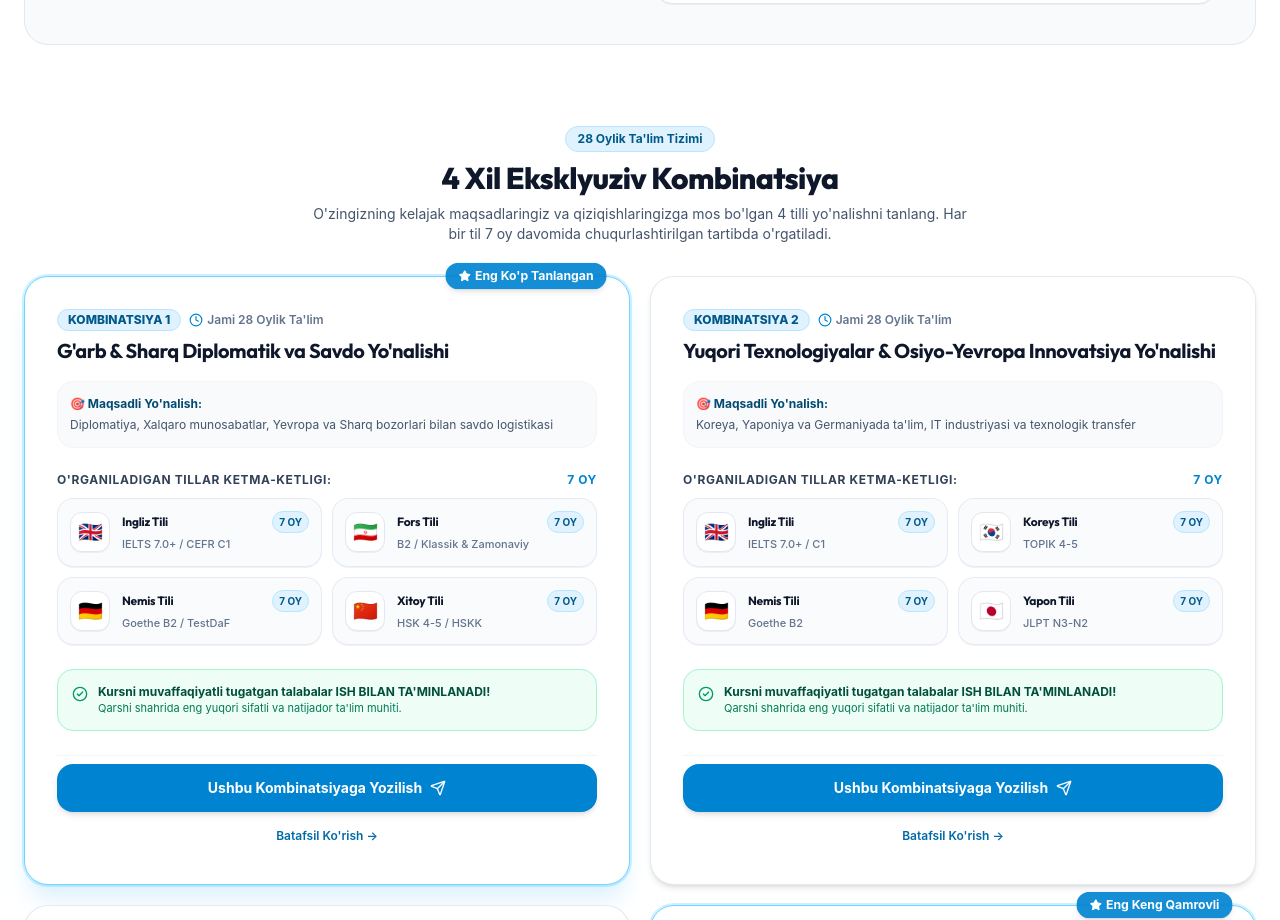
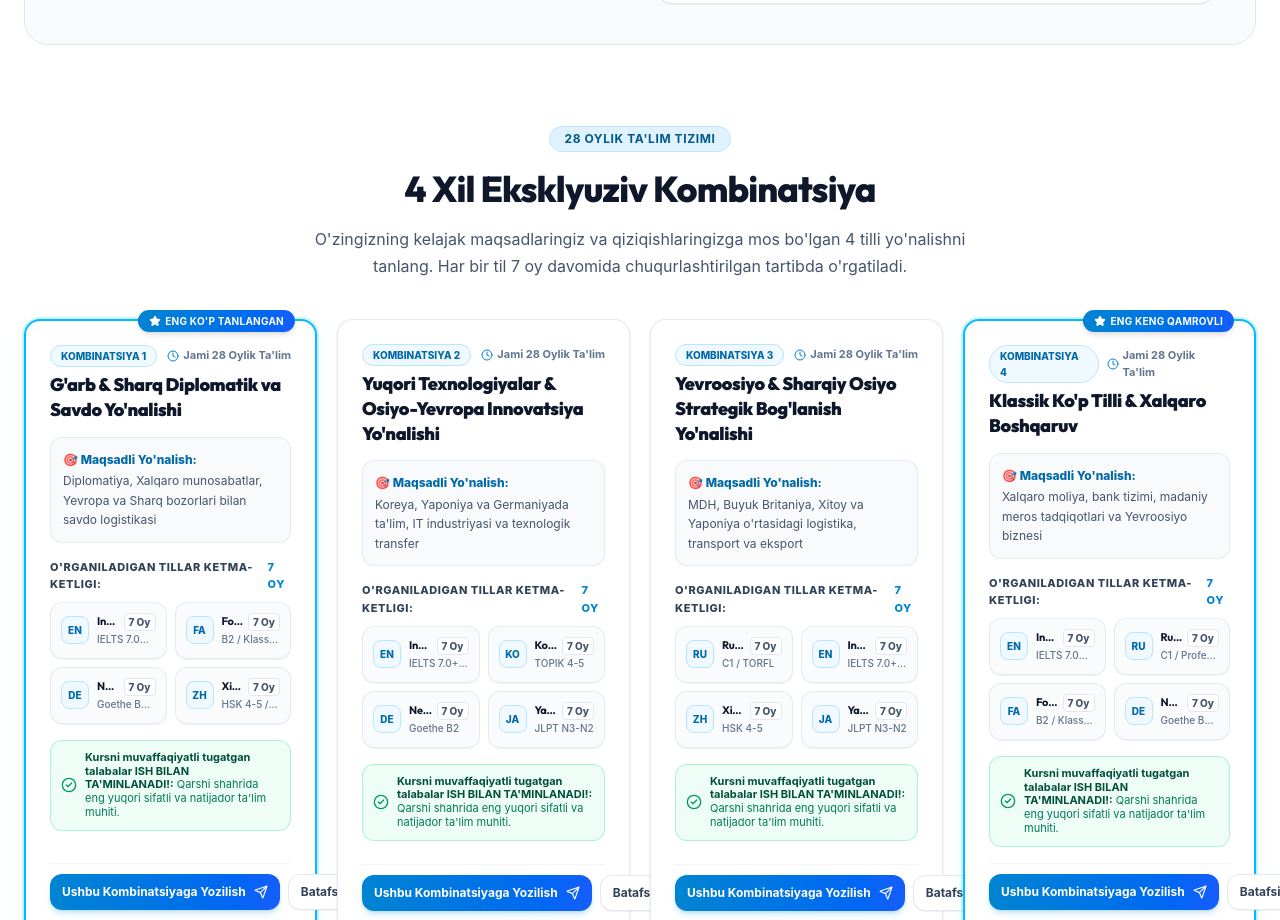
Before and after one commit to humoyun1773/at-termiziy, a React (Vite) app: page / in a window 1280 px wide. Shown: the part 1880-2800 px from the top of the page. Built offline with nearby package versions, Linux system fonts and the light colour scheme; a web font is replaced by a local one.

Commit message:
style: optimize combinations cards grid, make cards compact with clean Google Sans font sizes

```diff
--- a/src/components/common/CombinationCard.tsx
+++ b/src/components/common/CombinationCard.tsx
@@ -15,25 +15,39 @@ interface Props {
 
 export const CombinationCard: React.FC<Props> = ({ combination }) => {
   const { t, language } = useLanguage();
-  const monthSuffix = language === 'ru' ? 'МЕС' : language === 'en' ? 'MON' : 'OY';
+  const monthSuffix = language === 'ru' ? 'Oy' : language === 'en' ? 'Mon' : 'Oy';
+
+  // Clean 2-letter code mapping
+  const getLanguageCode = (nameKey: string, flag: string) => {
+    if (nameKey.toLowerCase().includes('ingliz') || flag === '🇬🇧') return 'EN';
+    if (nameKey.toLowerCase().includes('nemis') || flag === '🇩🇪') return 'DE';
+    if (nameKey.toLowerCase().includes('xitoy') || flag === '🇨🇳') return 'ZH';
+    if (nameKey.toLowerCase().includes('koreys') || flag === '🇰🇷') return 'KO';
+    if (nameKey.toLowerCase().includes('yapon') || flag === '🇯🇵') return 'JA';
+    if (nameKey.toLowerCase().includes('rus') || flag === '🇷🇺') return 'RU';
+    if (nameKey.toLowerCase().includes('arab') || flag === '🇸🇦') return 'AR';
+    if (nameKey.toLowerCase().includes('fors') || flag === '🇮🇷') return 'FA';
+    return 'TL';
+  };
 
   return (
     <motion.div
-      initial={{ opacity: 0, y: 25 }}
+      initial={{ opacity: 0, y: 20 }}
       whileInView={{ opacity: 1, y: 0 }}
       viewport={{ once: true }}
-      transition={{ duration: 0.45 }}
-      whileHover={{ y: -5, transition: { duration: 0.2 } }}
+      transition={{ duration: 0.4 }}
+      whileHover={{ y: -4, transition: { duration: 0.2 } }}
+      className="h-full"
     >
-      <Card className={`relative rounded-3xl p-6 lg:p-8 flex flex-col justify-between h-full transition-all ${
+      <Card className={`relative rounded-2xl p-5 sm:p-6 flex flex-col justify-between h-full transition-all duration-200 ${
         combination.isPopular
-          ? 'border-sky-300 dark:border-sky-700 shadow-xl shadow-sky-100 dark:shadow-none ring-2 ring-sky-400/20'
-          : 'border-slate-200/90 dark:border-slate-800 shadow-md hover:shadow-xl hover:border-sky-200'
+          ? 'border-2 border-sky-400 dark:border-sky-500/80 bg-white dark:bg-slate-900 shadow-lg shadow-sky-500/10 ring-2 ring-sky-400/20'
+          : 'border border-slate-200/90 dark:border-slate-800 bg-white dark:bg-slate-900/90 shadow-sm hover:shadow-lg hover:border-sky-300 dark:hover:border-sky-600'
       }`}>
         {/* Popular Badge */}
         {combination.isPopular && (
-          <div className="absolute -top-3.5 right-6">
-            <Badge className="bg-sky-600 text-white gap-1 px-3 py-1 shadow-md font-bold animate-pulse-subtle">
+          <div className="absolute -top-3 right-5">
+            <Badge className="bg-gradient-to-r from-sky-600 to-blue-600 text-white gap-1 px-2.5 py-0.5 shadow-md font-bold text-[10px] tracking-wide uppercase">
               <Star className="w-3 h-3 fill-current" />
               <span>{combination.badgeKey || "Tavsiya Qilinadi"}</span>
             </Badge>
@@ -42,55 +56,53 @@ export const CombinationCard: React.FC<Props> = ({ combination }) => {
 
         <div>
           {/* Header */}
-        <div className="flex items-start justify-between gap-4 mb-4">
-          <div>
-            <div className="flex items-center gap-2 mb-1.5">
-              <Badge variant="secondary" className="font-extrabold uppercase">
+          <div className="mb-3.5">
+            <div className="flex items-center justify-between gap-2 mb-1.5">
+              <span className="px-2.5 py-0.5 rounded-full text-[10px] font-extrabold uppercase bg-sky-50 dark:bg-sky-950/80 text-sky-700 dark:text-sky-300 border border-sky-200 dark:border-sky-800">
                 {combination.titleKey}
-              </Badge>
-              <span className="text-xs font-semibold text-slate-500 dark:text-slate-400 flex items-center gap-1">
-                <Clock className="w-3.5 h-3.5 text-sky-600 dark:text-sky-400" />
+              </span>
+              <span className="text-[11px] font-bold text-slate-500 dark:text-slate-400 flex items-center gap-1">
+                <Clock className="w-3 h-3 text-sky-600 dark:text-sky-400" />
                 {t.combinationsSection.totalBadge}
               </span>
             </div>
-            <h3 className="text-xl font-bold text-slate-900 dark:text-white font-heading">
+            <h3 className="text-base sm:text-lg font-black text-slate-900 dark:text-white font-heading leading-snug">
               {combination.subtitleKey}
             </h3>
           </div>
+
+          {/* Recommended for */}
+          <div className="text-[11px] sm:text-xs text-slate-600 dark:text-slate-300 mb-4 bg-slate-50 dark:bg-slate-800/60 p-2.5 sm:p-3 rounded-xl border border-slate-200/80 dark:border-slate-700/60 leading-relaxed">
+            <span className="text-sky-700 dark:text-sky-300 font-extrabold block mb-0.5">🎯 Maqsadli Yo'nalish:</span>
+            <span>{combination.recommendedForKey}</span>
           </div>
 
-        {/* Recommended for */}
-        <p className="text-xs text-slate-600 dark:text-slate-300 mb-6 bg-slate-50 dark:bg-[#101e3b] p-3 rounded-2xl border border-slate-100 dark:border-[#1d2f54] leading-relaxed">
-          <strong className="text-sky-900 dark:text-sky-300 block mb-0.5">🎯 Maqsadli Yo'nalish:</strong>
-          {combination.recommendedForKey}
-        </p>
-
           {/* 4 Language Stages */}
-        <div className="space-y-2.5 mb-6">
-          <div className="text-xs font-bold text-slate-700 dark:text-slate-300 uppercase tracking-wider flex items-center justify-between">
+          <div className="space-y-2 mb-4">
+            <div className="text-[10px] sm:text-[11px] font-extrabold text-slate-700 dark:text-slate-300 uppercase tracking-wider flex items-center justify-between">
               <span>{t.combinationsSection.modulesTitle}</span>
-            <span className="text-sky-600 dark:text-sky-400 font-bold">{t.combinationsSection.monthsBadge}</span>
+              <span className="text-sky-600 dark:text-sky-400">{t.combinationsSection.monthsBadge}</span>
             </div>
 
-          <div className="grid grid-cols-1 sm:grid-cols-2 gap-2.5">
+            <div className="grid grid-cols-1 sm:grid-cols-2 gap-2">
               {combination.modules.map((module) => (
                 <div
                   key={module.id}
-                className="relative p-3 rounded-2xl bg-slate-50/70 dark:bg-[#101e3b] border border-slate-200/80 dark:border-[#1d2f54] hover:border-sky-300 dark:hover:border-sky-500 transition-all flex items-center gap-3 shadow-2xs"
+                  className="p-2 sm:p-2.5 rounded-xl bg-slate-50/80 dark:bg-slate-800/40 border border-slate-200/80 dark:border-slate-700/60 hover:border-sky-300 dark:hover:border-sky-600 transition-all flex items-center gap-2 shadow-2xs"
                 >
-                <div className="w-10 h-10 rounded-xl bg-white dark:bg-[#091226] shadow-2xs border border-slate-200 dark:border-[#1d2f54] flex items-center justify-center text-xl shrink-0">
-                  {module.flag}
+                  <div className="w-7 h-7 rounded-lg bg-sky-50 dark:bg-sky-950/80 text-sky-700 dark:text-sky-300 border border-sky-200 dark:border-sky-800 flex items-center justify-center font-extrabold text-[10px] shrink-0 font-heading">
+                    {getLanguageCode(module.nameKey, module.flag)}
                   </div>
                   <div className="min-w-0 flex-1">
                     <div className="flex items-center justify-between gap-1">
-                    <h4 className="text-xs font-bold text-slate-900 dark:text-white truncate">
+                      <h4 className="text-[11px] font-bold text-slate-900 dark:text-white truncate">
                         {module.nameKey}
                       </h4>
-                    <Badge variant="secondary" className="text-[10px] px-1.5 py-0.5">
+                      <span className="text-[10px] font-extrabold text-slate-600 dark:text-slate-400 bg-white dark:bg-slate-800 px-1 py-0.2 rounded border border-slate-200 dark:border-slate-700 shrink-0">
                         {module.durationMonths} {monthSuffix}
-                    </Badge>
+                      </span>
                     </div>
-                  <p className="text-[11px] font-medium text-slate-500 dark:text-slate-400 truncate mt-0.5">
+                    <p className="text-[10px] font-medium text-slate-500 dark:text-slate-400 truncate">
                       {module.targetLevel}
                     </p>
                   </div>
@@ -100,13 +112,13 @@ export const CombinationCard: React.FC<Props> = ({ combination }) => {
           </div>
 
           {/* Job Placement Guarantee Badge */}
-        <div className="p-3.5 rounded-2xl bg-emerald-50/80 dark:bg-emerald-950/40 border border-emerald-200 dark:border-emerald-800 text-emerald-950 dark:text-emerald-300 mb-6 flex items-start gap-2.5">
-          <CheckCircle2 className="w-4 h-4 text-emerald-600 dark:text-emerald-400 shrink-0 mt-0.5" />
-          <div className="text-xs">
-            <strong className="block font-bold text-emerald-900 dark:text-emerald-200">
-              {t.combinationsSection.guaranteeBanner}
-            </strong>
-            <span className="text-emerald-700 dark:text-emerald-400 text-[11px]">
+          <div className="p-2.5 rounded-xl bg-emerald-50/80 dark:bg-emerald-950/30 border border-emerald-200/90 dark:border-emerald-800/80 text-emerald-950 dark:text-emerald-300 mb-4 flex items-center gap-2">
+            <CheckCircle2 className="w-4 h-4 text-emerald-600 dark:text-emerald-400 shrink-0" />
+            <div className="text-[11px] leading-tight">
+              <strong className="font-bold text-emerald-900 dark:text-emerald-200">
+                {t.combinationsSection.guaranteeBanner}:
+              </strong>{' '}
+              <span className="text-emerald-700 dark:text-emerald-400">
                 {t.combinationsSection.guaranteeSub}
               </span>
             </div>
@@ -114,31 +126,31 @@ export const CombinationCard: React.FC<Props> = ({ combination }) => {
         </div>
 
         {/* Action Buttons */}
-      <div className="space-y-2 pt-2 border-t border-slate-100 dark:border-slate-800">
+        <div className="pt-2.5 border-t border-slate-100 dark:border-slate-800 flex items-center gap-2">
           <Button
             asChild
-          size="lg"
-          className="w-full font-bold text-xs md:text-sm shadow-md"
+            size="sm"
+            className="flex-1 h-9 rounded-xl font-bold text-xs bg-gradient-to-r from-sky-600 to-blue-600 hover:from-sky-500 hover:to-blue-500 text-white shadow-md shadow-sky-600/20"
           >
             <a
               href={TELEGRAM_URL}
               target="_blank"
               rel="noopener noreferrer"
-            className="flex items-center justify-center gap-2"
+              className="flex items-center justify-center gap-1.5"
             >
               <span>{t.combinationsSection.selectBtn}</span>
-            <Send className="w-4 h-4" />
+              <Send className="w-3.5 h-3.5" />
             </a>
           </Button>
 
           <Button
-          variant="ghost"
+            variant="outline"
             size="sm"
             asChild
-          className="w-full text-xs font-semibold text-sky-700 dark:text-sky-400 hover:text-sky-900"
+            className="h-9 px-3 rounded-xl text-xs font-bold text-slate-700 dark:text-slate-200 border-slate-200 dark:border-slate-700 hover:bg-sky-50 dark:hover:bg-slate-800 hover:text-sky-600 dark:hover:text-sky-400 shrink-0"
           >
-          <Link to={`/combinations#kombinatsiya-${combination.id}`}>
-            {t.combinationsSection.viewDetails} →
+            <Link to={`/combinations`}>
+              Batafsil
             </Link>
           </Button>
         </div>
--- a/src/pages/HomePage.tsx
+++ b/src/pages/HomePage.tsx
@@ -253,20 +253,20 @@ export const HomePage: React.FC = () => {
         transition={{ duration: 0.5 }}
         className="max-w-[1600px] w-full mx-auto px-4 sm:px-6"
       >
-        <div className="text-center max-w-2xl mx-auto mb-8 space-y-2">
-          <Badge variant="secondary" className="px-3 py-1">
+        <div className="text-center max-w-3xl mx-auto mb-10 space-y-3">
+          <Badge variant="secondary" className="px-3.5 py-1 text-xs font-bold uppercase tracking-wider">
             {t.combinationsSection.tag}
           </Badge>
-          <h2 className="text-2xl sm:text-3xl font-extrabold text-slate-900 dark:text-white font-heading">
+          <h2 className="text-2xl sm:text-4xl font-extrabold text-slate-900 dark:text-white font-heading tracking-tight" style={{ lineHeight: 1.4 }}>
             {t.combinationsSection.title}
           </h2>
-          <p className="text-xs sm:text-sm text-slate-600 dark:text-slate-300">
+          <p className="text-sm sm:text-base text-slate-600 dark:text-slate-300 max-w-2xl mx-auto" style={{ lineHeight: 1.65 }}>
             {t.combinationsSection.subtitle}
           </p>
         </div>
 
-        {/* Combinations Cards Grid */}
-        <div className="grid grid-cols-1 md:grid-cols-2 gap-5">
+        {/* Combinations Cards Grid (Responsive Grid) */}
+        <div className="grid grid-cols-1 md:grid-cols-2 xl:grid-cols-4 gap-4 sm:gap-5">
           {combinationsData.map((combo) => (
             <CombinationCard key={combo.id} combination={combo} />
           ))}
```
Lines whose indentation alone changed are shown as unchanged.
